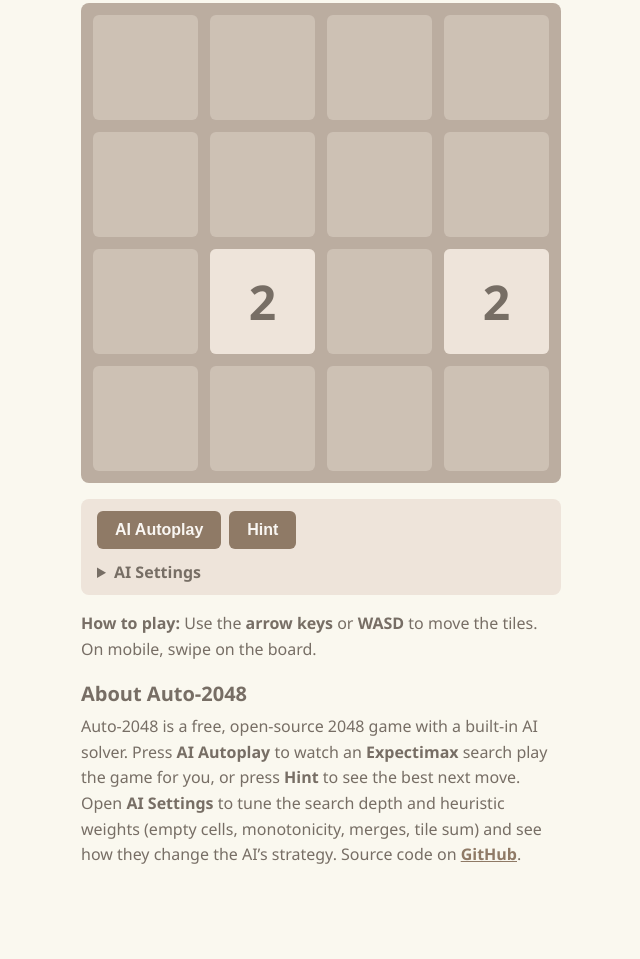
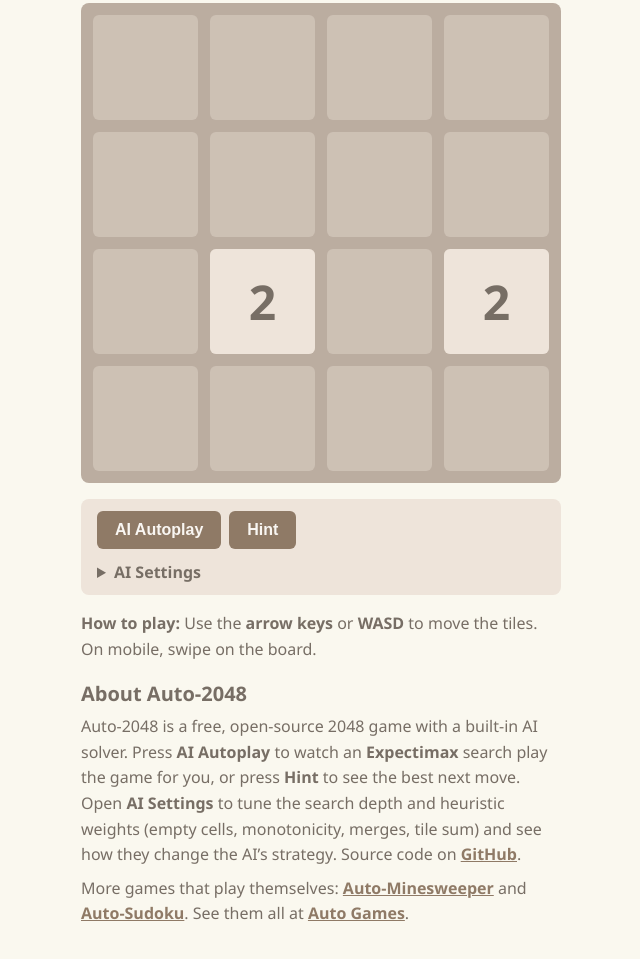
Before and after one commit to MrDaDaDo/Auto-2048, a plain HTML site: page index.html in a window 1280 px wide. Shown: the part 200-1159 px from the top of the page, without its empty margins (319-959 px from the left). Before the commit the page ends 1100 px from the top, so only its background shows below. Drawn offline with Linux system fonts and the light colour scheme.

Commit message:
Link to the other Auto games from the page and the README
Co-Authored-By: Claude Fable 5.2 <noreply@anthropic.com>

```diff
--- a/i18n.js
+++ b/i18n.js
@@ -46,6 +46,7 @@ const I18N = (() => {
       param_sum: 'Tile sum weight',
       hint_sum: 'Penalty for many large tiles on the board (encourages merging early)',
       auto: 'Auto',
+      more: 'More games that play themselves: <a href="https://mrdadado.github.io/Auto-Minesweeper/">Auto-Minesweeper</a> and <a href="https://mrdadado.github.io/Auto-Sudoku/">Auto-Sudoku</a>. See them all at <a href="https://mrdadado.github.io/">Auto Games</a>.',
       aboutTitle: 'About Auto-2048',
       about: 'Auto-2048 is a free, open-source 2048 game with a built-in AI solver. Press <b>AI Autoplay</b> to watch an <b>Expectimax</b> search play the game for you, or press <b>Hint</b> to see the best next move. Open <b>AI Settings</b> to tune the search depth and heuristic weights (empty cells, monotonicity, merges, tile sum) and see how they change the AI’s strategy. Source code on <a href="https://github.com/MrDaDaDo/Auto-2048">GitHub</a>.',
     },
@@ -83,6 +84,7 @@ const I18N = (() => {
       param_sum: '方塊總和權重',
       hint_sum: '盤面上大方塊越多扣分越多（鼓勵盡早合併）',
       auto: '自動',
+      more: '更多會自己玩的遊戲：<a href="https://mrdadado.github.io/Auto-Minesweeper/">Auto-Minesweeper</a>、<a href="https://mrdadado.github.io/Auto-Sudoku/">Auto-Sudoku</a>。全部遊戲都在 <a href="https://mrdadado.github.io/">Auto Games</a>。',
       aboutTitle: '關於 Auto-2048',
       about: 'Auto-2048 是免費、開源的 2048 遊戲，內建 AI 解題器。按 <b>AI 自動玩</b> 就能看 <b>Expectimax</b> 搜尋演算法幫你玩，按 <b>提示</b> 則會顯示最佳的下一步。打開 <b>AI 參數</b> 可以調整搜尋深度與評分權重（空格、單調性、合併、方塊總和），觀察 AI 策略如何改變。原始碼在 <a href="https://github.com/MrDaDaDo/Auto-2048">GitHub</a>。',
     },
@@ -120,6 +122,7 @@ const I18N = (() => {
       param_sum: '方块总和权重',
       hint_sum: '盘面上大方块越多扣分越多（鼓励尽早合并）',
       auto: '自动',
+      more: '更多会自己玩的游戏：<a href="https://mrdadado.github.io/Auto-Minesweeper/">Auto-Minesweeper</a>、<a href="https://mrdadado.github.io/Auto-Sudoku/">Auto-Sudoku</a>。全部游戏都在 <a href="https://mrdadado.github.io/">Auto Games</a>。',
       aboutTitle: '关于 Auto-2048',
       about: 'Auto-2048 是免费、开源的 2048 游戏，内置 AI 解题器。按 <b>AI 自动玩</b> 就能看 <b>Expectimax</b> 搜索算法帮你玩，按 <b>提示</b> 则会显示最佳的下一步。打开 <b>AI 参数</b> 可以调整搜索深度与评分权重（空格、单调性、合并、方块总和），观察 AI 策略如何变化。源代码在 <a href="https://github.com/MrDaDaDo/Auto-2048">GitHub</a>。',
     },
@@ -157,6 +160,7 @@ const I18N = (() => {
       param_sum: 'タイル合計の重み',
       hint_sum: '大きなタイルが多いほど減点（早めの合体を促す）',
       auto: '自動',
+      more: 'ほかの自動プレイゲーム：<a href="https://mrdadado.github.io/Auto-Minesweeper/">Auto-Minesweeper</a>、<a href="https://mrdadado.github.io/Auto-Sudoku/">Auto-Sudoku</a>。一覧は <a href="https://mrdadado.github.io/">Auto Games</a> へ。',
       aboutTitle: 'Auto-2048 について',
       about: 'Auto-2048 は AI ソルバーを内蔵した、無料でオープンソースの 2048 ゲームです。<b>AI 自動プレイ</b>を押すと <b>Expectimax</b> 探索が代わりにプレイし、<b>ヒント</b>を押すと最善の次の一手が表示されます。<b>AI 設定</b>で探索の深さや評価の重み（空きマス・単調性・合体・タイル合計）を調整して、AI の戦略の変化を確かめられます。ソースコードは <a href="https://github.com/MrDaDaDo/Auto-2048">GitHub</a> で公開しています。',
     },
@@ -194,6 +198,7 @@ const I18N = (() => {
       param_sum: '타일 합계 가중치',
       hint_sum: '큰 타일이 많을수록 감점(일찍 합치도록 유도)',
       auto: '자동',
+      more: '스스로 플레이하는 다른 게임: <a href="https://mrdadado.github.io/Auto-Minesweeper/">Auto-Minesweeper</a>, <a href="https://mrdadado.github.io/Auto-Sudoku/">Auto-Sudoku</a>. 전체 목록은 <a href="https://mrdadado.github.io/">Auto Games</a>에서 볼 수 있습니다.',
       aboutTitle: 'Auto-2048 소개',
       about: 'Auto-2048은 AI 솔버가 내장된 무료 오픈 소스 2048 게임입니다. <b>AI 자동 플레이</b>를 누르면 <b>Expectimax</b> 탐색이 대신 플레이하고, <b>힌트</b>를 누르면 최선의 다음 수를 보여 줍니다. <b>AI 설정</b>에서 탐색 깊이와 평가 가중치(빈칸, 단조성, 합치기, 타일 합계)를 조정해 AI 전략이 어떻게 바뀌는지 확인해 보세요. 소스 코드는 <a href="https://github.com/MrDaDaDo/Auto-2048">GitHub</a>에 있습니다.',
     },
--- a/index.html
+++ b/index.html
@@ -164,6 +164,7 @@
   .about { margin: 8px 0 32px; line-height: 1.6; }
   .about h2 { font-size: 20px; margin: 0 0 4px; }
   .about p { margin: 0; }
+  .about p + p { margin-top: 8px; }
   .about a { color: #8f7a66; font-weight: bold; }
 </style>
 </head>
@@ -208,6 +209,7 @@
   <section class="about">
     <h2 data-i18n="aboutTitle">About Auto-2048</h2>
     <p data-i18n-html="about">Auto-2048 is a free, open-source 2048 game with a built-in AI solver. Press <b>AI Autoplay</b> to watch an <b>Expectimax</b> search play the game for you, or press <b>Hint</b> to see the best next move. Open <b>AI Settings</b> to tune the search depth and heuristic weights (empty cells, monotonicity, merges, tile sum) and see how they change the AI’s strategy. Source code on <a href="https://github.com/MrDaDaDo/Auto-2048">GitHub</a>.</p>
+    <p data-i18n-html="more">More games that play themselves: <a href="https://mrdadado.github.io/Auto-Minesweeper/">Auto-Minesweeper</a> and <a href="https://mrdadado.github.io/Auto-Sudoku/">Auto-Sudoku</a>. See them all at <a href="https://mrdadado.github.io/">Auto Games</a>.</p>
   </section>
 </div>
 <script src="i18n.js"></script>
```
Also changed, not shown: 1 other file.
